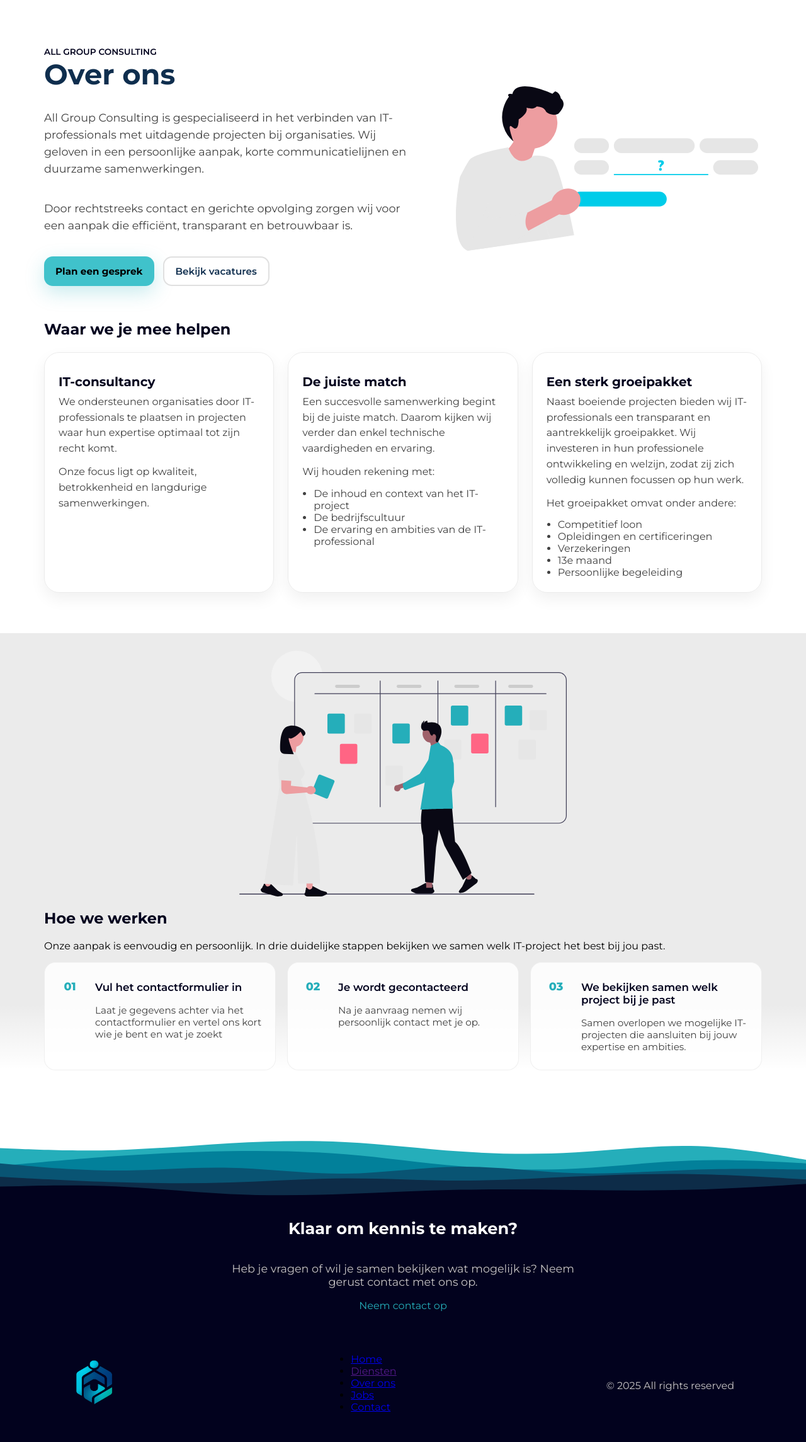
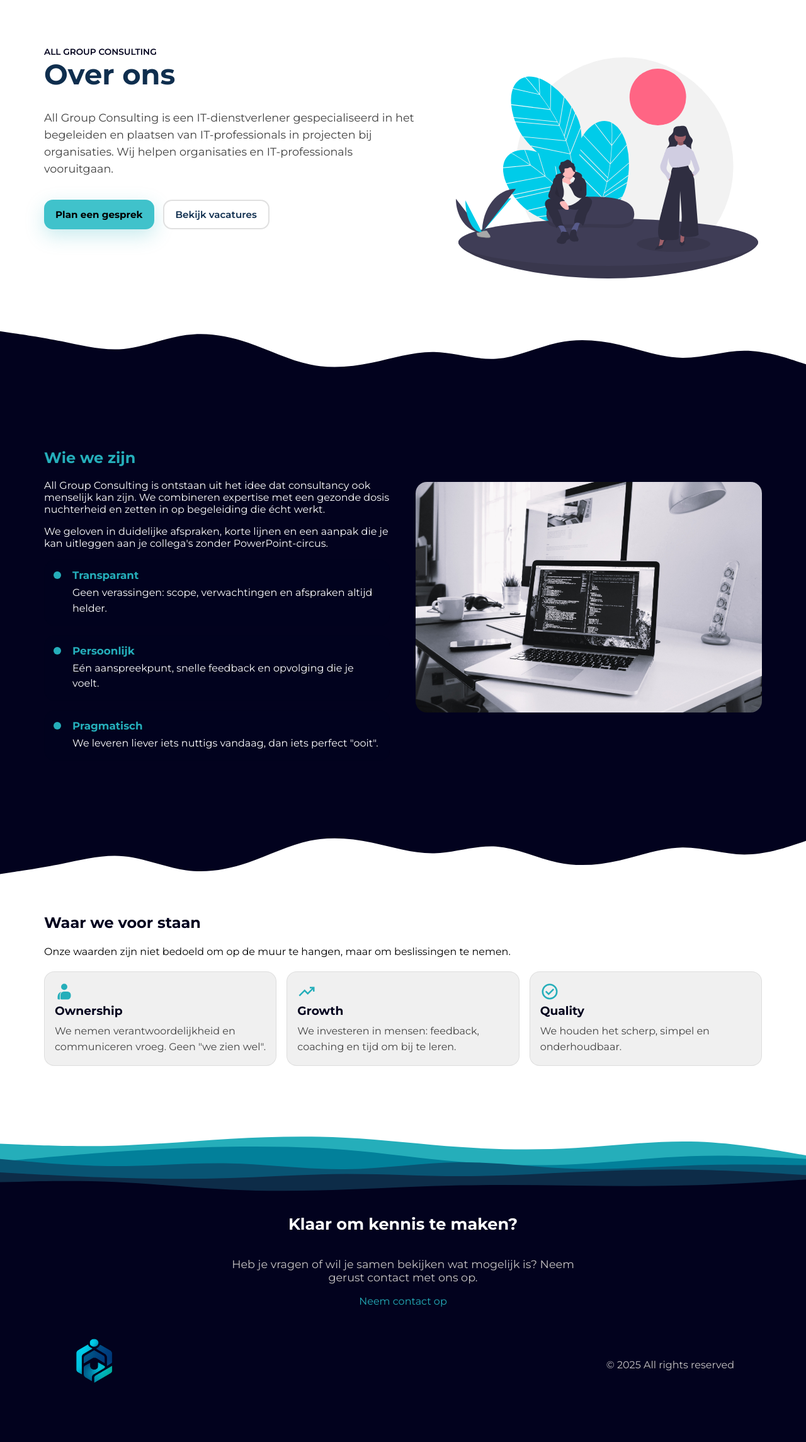
Before and after one commit to sengulkrky/allgroup, a PHP site: page /nl/overons.html in a window 1280 px wide. Shown: the part 58-2347 px from the top of the page at 63% size. After the commit the page ends 2253 px from the top, so only its background shows below. Run offline with PHP 8.4, Linux system fonts and the light colour scheme.

Commit message:
about us

```diff
--- a/assets/css/aboutus.css
+++ b/assets/css/aboutus.css
@@ -1,57 +1,135 @@
 :root {
-    --bg-primary: #fff;
-    --bg-secondary: #02021;
-    --bg-footer: #02021E;
-    --text-primary: #000000;
-    --text-secondary: #fff ;
-    --text-footer: #c7c4c4;
-    --accent: #25AEBA;
-    --pills: #E4F5F7;
-    --accent-keywords: #001830;
+
 }
 
-h1 {
-    color: var(--bg-footer);
-    font-size: 2.1rem;
+.about-intro {
+    padding: 34px 0 56px;
+    background-color: var(--primary);
 }
 
-.hero-left p {
-    font-size: 1.1rem;
+.intro-content {
+    display: flex;
+    flex-direction: column;
+    gap: 20px;
 }
 
-/* CTA buttons */
-.cta-buttons {
-    margin: 30px 0;
+.intro-text h2 {
+    color: var(--accent);
 }
 
-.jobs-btn,
-.contact-btn {
-    border-radius: 15px;
-    padding: 0.55rem 0.8rem;
-    text-decoration: none;
+.intro-content p {
+    color: white;
 }
 
-.jobs-btn {
-    background-color: var(--accent);
+.intro-visual img {
+    width: 100%;
+    border-radius: 18px;
+}
+
+.intro-list {
+    display: grid;
+    gap: 12px;
+    margin-top: 14px;
+}
+
+.list-item {
+    display: grid;
+    grid-template-columns: 18px 1fr;
+    gap: 12px;
+    padding: 14px;
+    background: rgba(0, 24, 48, 0.04);
+    border-radius: 18px;
+    border: 1px solid rgba(0, 0, 0, 0.06);
+}
+
+.list-item h3 {
+    margin: 0 0 6px;
+    color: var(--accent);
+    font-size: 1.05rem;
+}
+
+.list-item p {
+    margin: 0;
     color: white;
+    line-height: 1.55;
+}
 
-    &:hover {
-        background-color: #17828b;
+.dot {
+    width: 12px;
+    height: 12px;
+    border-radius: 100px;
+    background: var(--accent);
+    margin-top: 4px;
+}
+
+.values-subtext {
+    margin: 0 0 18px;
+    max-width: 75ch;
+    line-height: 1.55;
+}
+
+.values-grid {
+    display: grid;
+    grid-template-columns: 1fr;
+    gap: 16px;
+    margin-top: 18px;
+}
+
+.value-card {
+    background-color: rgba(0, 0, 0, 0.06);
+    border: 1px solid rgba(0, 0, 0, 0.08);
+    border-radius: 16px;
+    padding: 16px;
+}
+
+.value-card h3 {
+    color: var(--primary);
+    margin: 0 0 8px;
+}
+
+.value-card p {
+    margin: 0;
+    line-height: 1.6;
+    color: rgba(0, 0, 0, 0.72);
+}
+
+.value-icon {
+    fill: var(--accent);
+    width: 30px;
+}
+
+@media (min-width: 768px) {
+    .intro-content {
+        flex-direction: row;
+        align-items: center;
+        gap: 40px;
+    }
+
+    .intro-text {
+        flex: 1;
+    }
+
+    .intro-visual {
+        flex: 1;
+    }
+
+    .intro-visual img {
+        height: 100%;
+        max-height: 420px;
+        object-fit: cover;
+    }
+
+    .values-grid {
+        grid-template-columns: repeat(3, 1fr);
     }
 }
 
-.contact-btn {
-    background-color: rgb(237, 234, 234);
-    color: black;
+@media (min-width: 1024px) {
+  .about-intro {
+    padding: 64px 0 80px;
+  }
 
-    &:hover {
-        background-color: rgb(191, 186, 186);
-    }
+  .intro-list {
+    gap: 14px;
+  }
 }
-
-.hero-img {
-    width: 85vw;
-    margin: 0 auto;
-    border-radius: 10px;
-    box-shadow: rgba(0, 0, 0, 0.35) 0px 5px 15px;
-}
--- a/assets/css/global.css
+++ b/assets/css/global.css
@@ -91,13 +91,13 @@ main {
     padding: 48px 0 22px;
 }
 
-.services-hero h1 {
+.hero-content h1 {
     font-size: 2.1rem;
     color: var(--title);
     margin: 0 0 10px;
 }
 
-.services-hero p {
+.hero-content p {
     font-size: 1.05rem;
     line-height: 1.55;
     color: var(--text-secondary);
@@ -129,84 +129,7 @@ h2, h3 {
     color: var(--primary);
 }
 
-@media (min-width: 600px) {
-  .services-hero {
-    padding: 56px 0 28px;
-  }
 
-  .services-hero h1 {
-    font-size: 2.4rem;
-  }
-
-  .services-hero p {
-    font-size: 1.08rem;
-  }
-
-  .hero-img {
-    width: 65%;
-    padding-top: 28px;
-  }
-}
-
-@media (min-width: 768px) {
-  .services-hero .hero-content {
-    display: grid;
-    grid-template-columns: 1.1fr 0.9fr;
-    column-gap: 32px;
-    align-items: center;
-  }
-
-  .services-hero .hero-img {
-    grid-column: 2;
-    grid-row: 1 / span 6;
-    width: 100%;
-    max-width: 420px;
-    padding-top: 0;
-    justify-self: end;
-  }
-
-  .hero-actions {
-    gap: 14px;
-  }
-}
-
-@media (min-width: 1024px) {
-  .services-hero {
-    padding: 72px 0 34px;
-  }
-
-  .services-hero h1 {
-    font-size: 2.8rem;
-  }
-
-  .services-hero p {
-    font-size: 1.1rem;
-    max-width: 62ch;
-  }
-
-  .primary-btn,
-  .secondary-btn {
-    padding: 12px 18px;
-    font-size: 0.95rem;
-  }
-  .hero-img {
-    width: 55%;
-    max-width: 520px;
-    margin: 0 auto 10px;
-    display: block;
-  }
-}
-
-/* Grote desktops */
-@media (min-width: 1200px) {
-  .services-hero .hero-content {
-    column-gap: 48px;
-  }
-
-  .services-hero .hero-img {
-    max-width: 480px;
-  }
-}
 
 /* Buttons */
 .primary-btn,
@@ -352,6 +275,26 @@ footer {
     height: auto;
 }
 
+/* Media Queries */
+@media (min-width: 600px) {
+  .services-hero {
+    padding: 56px 0 28px;
+  }
+
+  .hero-content h1 {
+    font-size: 2.4rem;
+  }
+
+  .hero-content p {
+    font-size: 1.08rem;
+  }
+
+  .hero-img {
+    width: 65%;
+    padding-top: 28px;
+  }
+}
+
 @media (min-width: 768px) {
     .container {
         max-width: 720px;
@@ -381,6 +324,26 @@ footer {
         &:hover {
             color: var(--accent);
         }
+    }
+
+    .services-hero .hero-content {
+        display: grid;
+        grid-template-columns: 1.1fr 0.9fr;
+        column-gap: 32px;
+        align-items: center;
+    }
+
+    .services-hero .hero-img {
+        grid-column: 2;
+        grid-row: 1 / span 6;
+        width: 100%;
+        max-width: 420px;
+        padding-top: 0;
+        justify-self: end;
+    }
+
+    .hero-actions {
+        gap: 14px;
     }
 
     .footer-content {
@@ -422,19 +385,26 @@ footer {
     padding: 72px 0 34px;
   }
 
-  .services-hero h1 {
+  .primary-btn,
+  .secondary-btn {
+    padding: 12px 18px;
+    font-size: 0.95rem;
+  }
+
+  .hero-content h1 {
     font-size: 2.8rem;
   }
 
-  .services-hero p {
+  .hero-content p {
     font-size: 1.1rem;
     max-width: 62ch;
   }
 
-  .primary-btn,
-  .secondary-btn {
-    padding: 12px 18px;
-    font-size: 0.95rem;
+  .hero-img {
+    width: 55%;
+    max-width: 520px;
+    margin: 0 auto 10px;
+    display: block;
   }
 }
 
--- a/assets/css/services.css
+++ b/assets/css/services.css
@@ -81,6 +81,7 @@
 
 h2, h3 {
     color: var(--primary);
+    padding-top: 40px;
 }
 
 /* MEDIA QUERIES*/
--- a/nl/overons.html
+++ b/nl/overons.html
@@ -7,7 +7,7 @@
     <link rel="preconnect" href="https://fonts.gstatic.com" crossorigin>
     <link href="https://fonts.googleapis.com/css2?family=Lato:ital,wght@0,100;0,300;0,400;0,700;0,900;1,100;1,300;1,400;1,700;1,900&family=Montserrat:ital,wght@0,100..900;1,100..900&display=swap" rel="stylesheet">    <link rel="stylesheet" href="../assets/css/home.css">
     <link rel="stylesheet" href="../assets/css/global.css">
-    <link rel="stylesheet" href="../assets/css/services.css">
+    <link rel="stylesheet" href="../assets/css/aboutus.css">
     <title>Over ons</title>
 </head>
 <body>
@@ -21,8 +21,8 @@
         <nav class="nav" id="nav">
             <ul>
                 <li><a href="home.html">Home</a></li>
-                <li><a href="">Diensten</a></li>
-                <li><a href="overons.html">Over ons</a></li>
+                <li><a href="diensten.html">Diensten</a></li>
+                <li><a href="">Over ons</a></li>
                 <li><a href="vacatures.html">Jobs</a></li>
                 <li><a href="contact.html">Contact</a></li>
             </ul>
@@ -34,94 +34,80 @@
             <div class="hero-content">
                 <h1>Over ons</h1>
                 <p>
-                    All Group Consulting is gespecialiseerd in het verbinden van IT-professionals met uitdagende projecten bij organisaties.
-                    Wij geloven in een persoonlijke aanpak, korte communicatielijnen en duurzame samenwerkingen.
-                </p>
-                <p>
-                    Door rechtstreeks contact en gerichte opvolging zorgen wij voor een aanpak die efficiënt, transparant en betrouwbaar is.
+                    All Group Consulting is een IT-dienstverlener gespecialiseerd in het begeleiden en plaatsen van IT-professionals in projecten bij organisaties.
+                    Wij helpen organisaties en IT-professionals vooruitgaan.
                 </p>
                 <div class="hero-actions">
                     <a href="contact.html" class="primary-btn">Plan een gesprek</a>
                     <a href="vacatures" class="secondary-btn">Bekijk vacatures</a>
                 </div>
-                <img src="../assets/images/services.svg" alt="" class="hero-img">
+                <img src="../assets/images/about.svg" alt="" class="hero-img">
             </div>
         </section>
-        <section class="services-overview">
+        <img src="../assets/images/wave-top.svg" alt="" class="wave">
+        <section class="about-intro">
+            <div class="container intro-content">
+                <div class="intro-text">
+                    <h2>Wie we zijn</h2>
+                    <p>All Group Consulting is ontstaan uit het idee dat consultancy ook menselijk kan zijn.
+                        We combineren expertise met een gezonde dosis nuchterheid en zetten in op begeleiding die écht werkt.
+                    </p>
+                    <p>We geloven in duidelijke afspraken, korte lijnen en een aanpak die je kan uitleggen aan je collega's zonder PowerPoint-circus.</p>
+                    <div class="intro-list">
+                        <div class="list-item">
+                            <span class="dot" aria-hidden="true"></span>
+                            <div>
+                                <h3>Transparant</h3>
+                                <p>Geen verassingen: scope, verwachtingen en afspraken altijd helder.</p>
+                            </div>
+                        </div>
+                        <div class="list-item">
+                            <span class="dot" aria-hidden="true"></span>
+                            <div>
+                                <h3>Persoonlijk</h3>
+                                <p>Eén aanspreekpunt, snelle feedback en opvolging die je voelt.</p>
+                            </div>
+                        </div>
+                        <div class="list-item">
+                            <span class="dot" aria-hidden="true"></span>
+                            <div>
+                                <h3>Pragmatisch</h3>
+                                <p>We leveren liever iets nuttigs vandaag, dan iets perfect "ooit".</p>
+                            </div>
+                        </div>
+                    </div>
+                </div>
+                <div class="intro-visual container" aria-hidden="true">
+                    <img src="../assets/images/computer.jpg" alt="" class="intro-img">
+                </div>
+            </div>
+        </section>
+        <img src="../assets/images/wave-bottom.svg" alt="" class="wave">
+        <section class="values">
             <div class="container">
-                <h2>Waar we je mee helpen</h2>
-                <div class="services-grid">
-                    <article class="service-card">
-                        <h3>IT-consultancy</h3>
-                        <div class="section-sub">
-                            <p>We ondersteunen organisaties door IT-professionals te plaatsen in projecten waar hun expertise optimaal tot zijn recht komt.</p>
-                            <p>Onze focus ligt op kwaliteit, betrokkenheid en langdurige samenwerkingen.</p>
-                        </div>
+                <h2>Waar we voor staan</h2>
+                <p class="values-subtext">
+                    Onze waarden zijn niet bedoeld om op de muur te hangen, maar om beslissingen te nemen.
+                </p>
+                <div class="values-grid">
+                    <article class="value-card">
+                        <svg class="value-icon" xmlns="http://www.w3.org/2000/svg" viewBox="0 -960 960 960"><path d="M185-80q-17 0-29.5-12.5T143-122v-105q0-90 56-159t144-88q-40 28-62 70.5T259-312v190q0 11 3 22t10 20h-87Zm147 0q-17 0-29.5-12.5T290-122v-190q0-70 49.5-119T459-480h189q70 0 119 49t49 119v64q0 70-49 119T648-80H332Zm148-484q-66 0-112-46t-46-112q0-66 46-112t112-46q66 0 112 46t46 112q0 66-46 112t-112 46Z"/></svg>
+                        <h3>Ownership</h3>
+                        <p>We nemen verantwoordelijkheid en communiceren vroeg. Geen "we zien wel".</p>
                     </article>
-                    <article class="service-card">
-                        <h3>De juiste match</h3>
-                        <div class="section-sub">
-                            <p>
-                                Een succesvolle samenwerking begint bij de juiste match.
-                                Daarom kijken wij verder dan enkel technische vaardigheden en ervaring.
-                            </p>
-                            <p>Wij houden rekening met:</p>
-                            <ul>
-                                <li>De inhoud en context van het IT-project</li>
-                                <li>De bedrijfscultuur</li>
-                                <li>De ervaring en ambities van de IT-professional</li>
-                            </ul>
-                        </div>
+                    <article class="value-card">
+                        <svg class="value-icon" xmlns="http://www.w3.org/2000/svg" viewBox="0 -960 960 960"><path d="m136-240-56-56 296-298 160 160 208-206H640v-80h240v240h-80v-104L536-320 376-480 136-240Z"/></svg>
+                        <h3>Growth</h3>
+                        <p>We investeren in mensen: feedback, coaching en tijd om bij te leren.</p>
                     </article>
-                    <article class="service-card">
-                        <h3>Een sterk groeipakket</h3>
-                        <div class="section-sub">
-                            <p>
-                                Naast boeiende projecten bieden wij IT-professionals een transparant en aantrekkelijk groeipakket.
-                                Wij investeren in hun professionele ontwikkeling en welzijn, zodat zij zich volledig kunnen focussen op hun werk.
-                            </p>
-                            <p>Het groeipakket omvat onder andere:</p>
-                            <ul>
-                                <li>Competitief loon</li>
-                                <li>Opleidingen en certificeringen</li>
-                                <li>Verzekeringen</li>
-                                <li>13e maand</li>
-                                <li>Persoonlijke begeleiding</li>
-                            </ul>
-                        </div>
+                    <article class="value-card">
+                        <svg class="value-icon" xmlns="http://www.w3.org/2000/svg" viewBox="0 -960 960 960"><path d="m424-296 282-282-56-56-226 226-114-114-56 56 170 170Zm56 216q-83 0-156-31.5T197-197q-54-54-85.5-127T80-480q0-83 31.5-156T197-763q54-54 127-85.5T480-880q83 0 156 31.5T763-763q54 54 85.5 127T880-480q0 83-31.5 156T763-197q-54 54-127 85.5T480-80Zm0-80q134 0 227-93t93-227q0-134-93-227t-227-93q-134 0-227 93t-93 227q0 134 93 227t227 93Zm0-320Z"/></svg>
+                        <h3>Quality</h3>
+                        <p>We houden het scherp, simpel en onderhoudbaar.</p>
                     </article>
                 </div>
             </div>
-        </section>
-        <section class="services-steps">
-            <div class="container">
-                <img src="../assets/images/scrum.svg" alt="" class="hero-img">
-                <h2>Hoe we werken</h2>
-                <p>Onze aanpak is eenvoudig en persoonlijk. In drie duidelijke stappen bekijken we samen welk IT-project het best bij jou past.</p>
-                <div class="steps">
-                    <div class="step">
-                        <span class="step-nr">01</span>
-                        <div class="step-content">
-                            <h3>Vul het contactformulier in</h3>
-                            <p>Laat je gegevens achter via het contactformulier en vertel ons kort wie je bent en wat je zoekt</p>
-                        </div>
-                    </div>
-                    <div class="step">
-                        <span class="step-nr">02</span>
-                        <div class="step-content">
-                            <h3>Je wordt gecontacteerd</h3>
-                            <p>Na je aanvraag nemen wij persoonlijk contact met je op.</p>
-                        </div>
-                    </div>
-                    <div class="step">
-                        <span class="step-nr">03</span>
-                        <div class="step-content">
-                            <h3>We bekijken samen welk project bij je past</h3>
-                            <p>Samen overlopen we mogelijke IT-projecten die aansluiten bij jouw expertise en ambities.</p>
-                        </div>
-                    </div>
-                </div>
-            </div>
+
         </section>
         <img src="../assets/images/layered-waves-haikei.svg" class="layered-waves" alt="">
     </main>
@@ -138,15 +124,6 @@
         </section>
         <div class="footer-content">
             <div><img class="footer-logo" src="../assets/images/logo.png" alt=""></div>
-            <div class="footer-nav">
-                <ul>
-                    <li><a href="home.html">Home</a></li>
-                    <li><a href="">Diensten</a></li>
-                    <li><a href="overons.html">Over ons</a></li>
-                    <li><a href="vacatures.html">Jobs</a></li>
-                    <li><a href="contact.html">Contact</a></li>
-                </ul>
-            </div>
             <div class="footer-copyright">&copy; 2025 All rights reserved</div>
         </div>
     </footer>
```
Also changed, not shown: assets/icons/growth.svg (added), assets/icons/ownership.svg (added), assets/icons/quality.svg (added), assets/images/computer.jpg (added), assets/images/wave-bottom.svg, assets/images/wave-top.svg.
